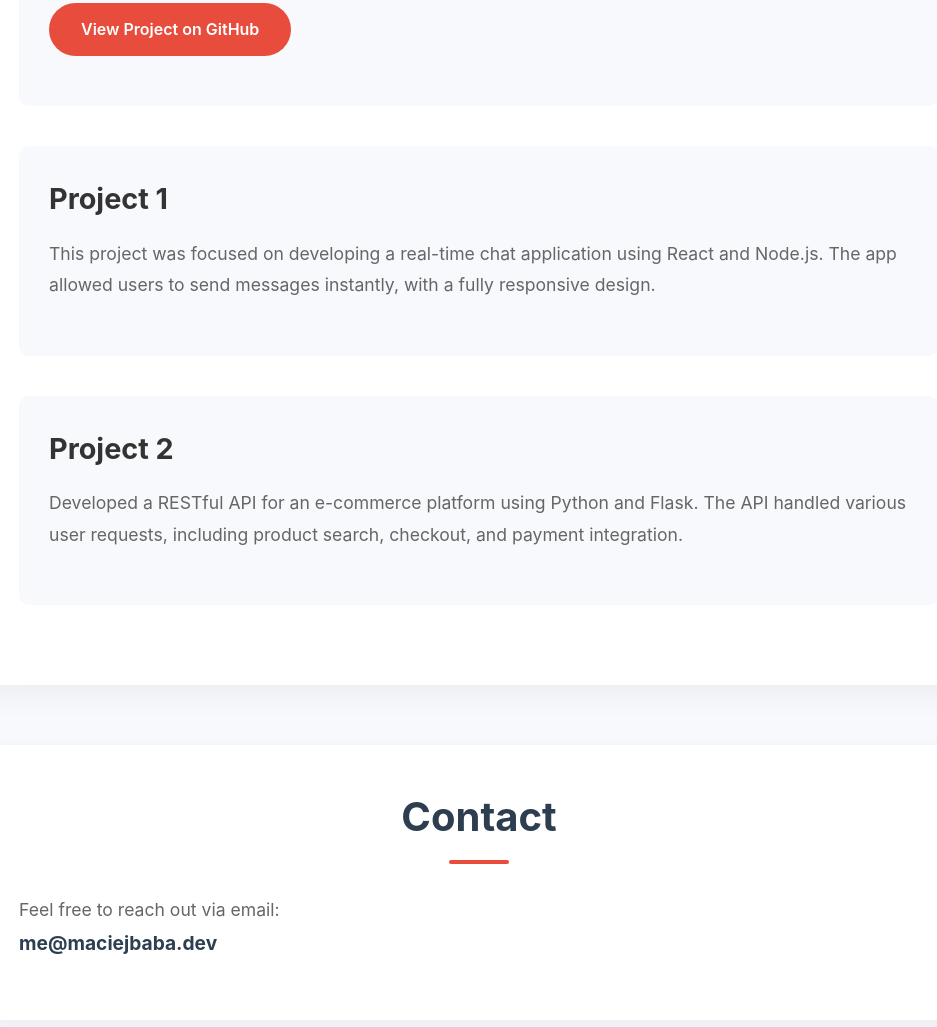
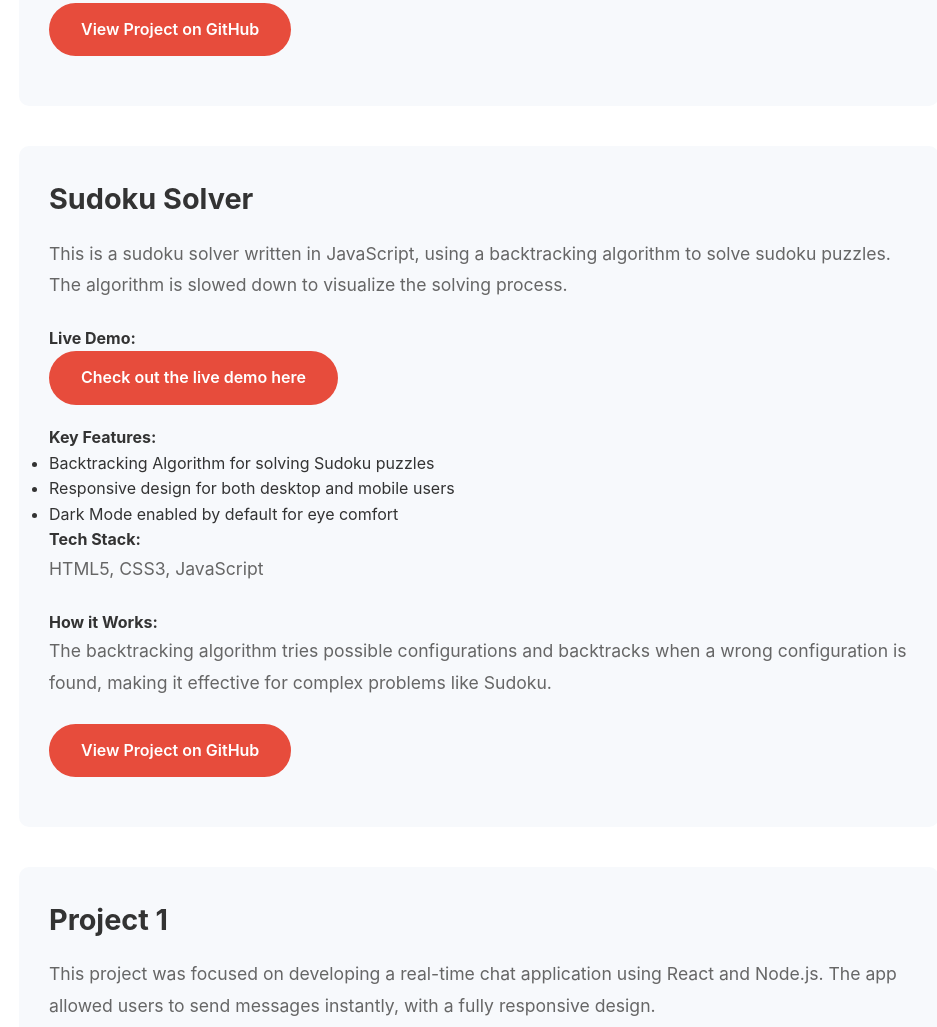
Before and after one commit to maciejbaba/my-webpage, a plain HTML site: page index.html in a window 1280 px wide. Shown: the part 1543-2570 px from the top of the page, without its empty margins (161-1098 px from the left). Drawn offline with Linux system fonts and the light colour scheme.

Commit message:
add sudoku solver project

```diff
--- a/index.html
+++ b/index.html
@@ -40,6 +40,8 @@
 
     <section id="projects">
       <h2>Projects</h2>
+
+      <!-- CMS Project -->
       <div class="project">
         <h3>CMS Project</h3>
         <p>
@@ -58,6 +60,43 @@
         <p>Laravel, Filament, React, Inertia.js, Vite, TypeScript, PHP</p>
         <div class="github-link">
           <a href="https://github.com/maciejbaba/cms" target="_blank"
+            >View Project on GitHub</a
+          >
+        </div>
+      </div>
+
+      <!-- Sudoku Solver Project -->
+      <div class="project">
+        <h3>Sudoku Solver</h3>
+        <p>
+          This is a sudoku solver written in JavaScript, using a backtracking
+          algorithm to solve sudoku puzzles. The algorithm is slowed down to
+          visualize the solving process.
+        </p>
+        <h4>Live Demo:</h4>
+        <div class="github-link">
+          <a href="https://your-live-demo-link-here" target="_blank"
+            >Check out the live demo here</a
+          >
+        </div>
+        <h4>Key Features:</h4>
+        <ul>
+          <li>Backtracking Algorithm for solving Sudoku puzzles</li>
+          <li>Responsive design for both desktop and mobile users</li>
+          <li>Dark Mode enabled by default for eye comfort</li>
+        </ul>
+        <h4>Tech Stack:</h4>
+        <p>HTML5, CSS3, JavaScript</p>
+        <h4>How it Works:</h4>
+        <p>
+          The backtracking algorithm tries possible configurations and
+          backtracks when a wrong configuration is found, making it effective
+          for complex problems like Sudoku.
+        </p>
+        <div class="github-link">
+          <a
+            href="https://github.com/your-github-username/sudoku-solver"
+            target="_blank"
             >View Project on GitHub</a
           >
         </div>
```
